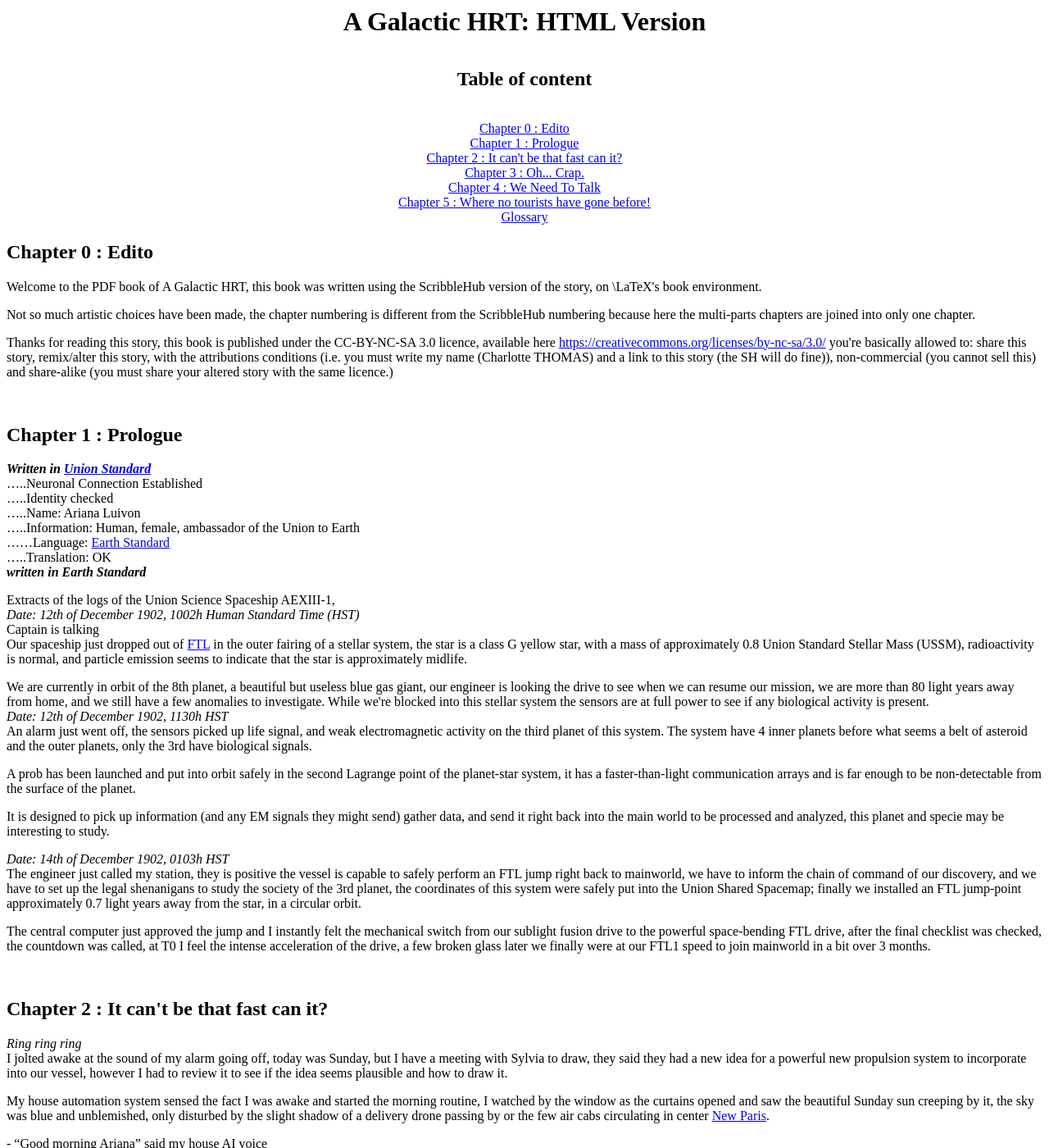
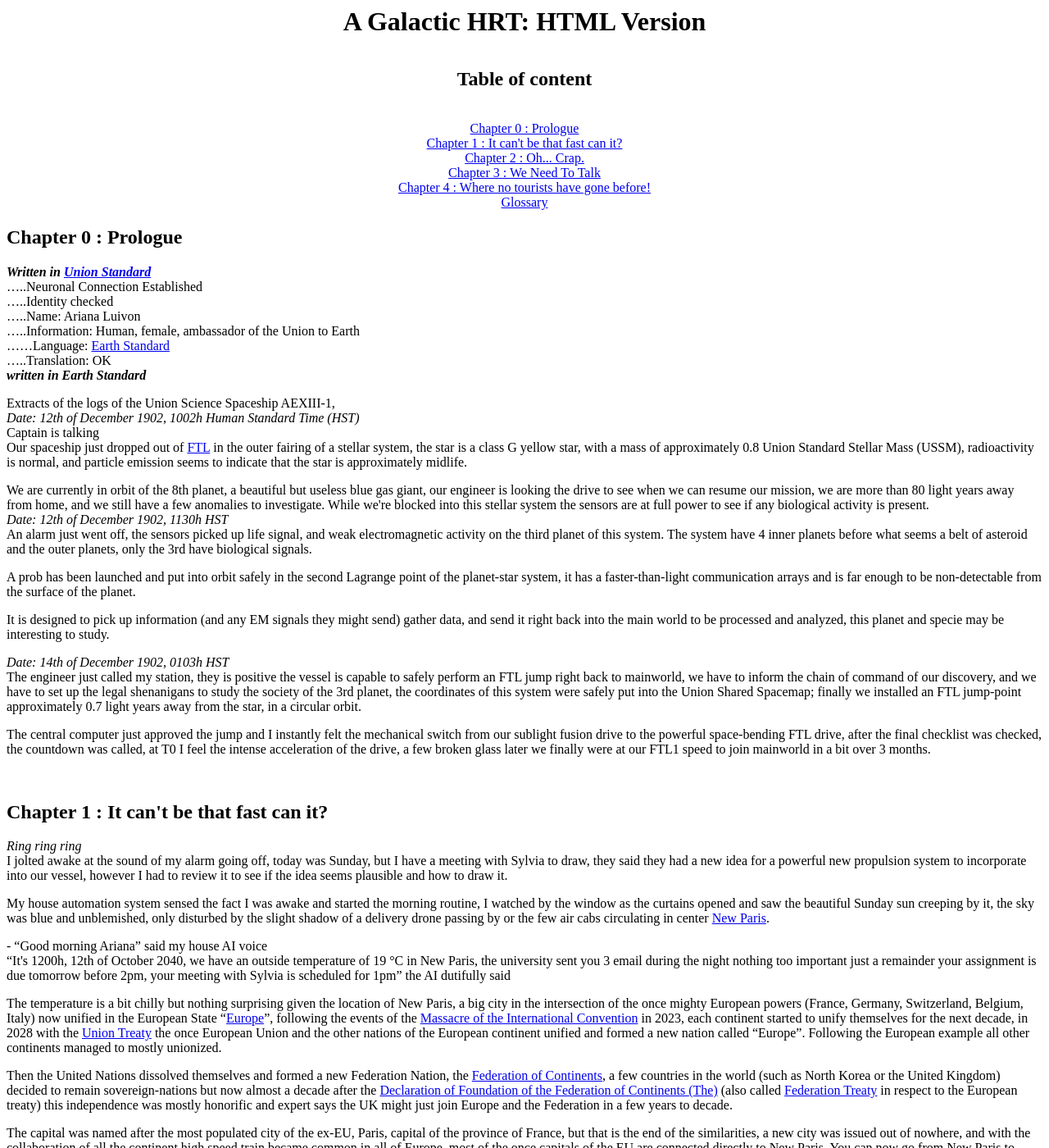
Before and after one commit to coco33920/agh-public, a Jekyll site: the page web/agh/index.html, which Jekyll copies as it is, in a window 1280 px wide and 1400 px high. Shown: the whole window at 82% size. Built offline with Jekyll 4.4.1, drawn with Linux system fonts in a browser that asks for light colours; some of the changed text lies outside the part shown.

Commit message:
add --start-chapter to avoid edito

```diff
--- a/web/agh/index.html
+++ b/web/agh/index.html
@@ -9,28 +9,13 @@
 
 <div id="tableofcontent" class="center"><br/>
 	<h2>Table of content</h2><br/>
-	<a href="#chap0">Chapter 0 : Edito</a><br/>
-	<a href="#chap1">Chapter 1 : Prologue</a><br/>
-	<a href="#chap2">Chapter 2 : It can't be that fast can it?</a><br/>
-	<a href="#chap3">Chapter 3 : Oh... Crap.</a><br/>
-	<a href="#chap4">Chapter 4 : We Need To Talk</a><br/>
-	<a href="#chap5">Chapter 5 : Where no tourists have gone before!</a><br/>
+	<a href="#chap0">Chapter 0 : Prologue</a><br/>
+	<a href="#chap1">Chapter 1 : It can't be that fast can it?</a><br/>
+	<a href="#chap2">Chapter 2 : Oh... Crap.</a><br/>
+	<a href="#chap3">Chapter 3 : We Need To Talk</a><br/>
+	<a href="#chap4">Chapter 4 : Where no tourists have gone before!</a><br/>
 	<a href="#glossary">Glossary</a><br/>
-</div><h2 id="chap0">Chapter 0 : Edito</h2>
-
-<div>
-	<p>
-	     Welcome to the PDF book of A Galactic HRT, this book was written using the ScribbleHub version of the story, on \LaTeX's book      environment.<br/>
-      </p>
-
-<p>
-	     Not so much artistic choices have been made, the chapter numbering is different from the ScribbleHub numbering      because here the multi-parts chapters are joined into only one chapter.     <br/>
-     </p>
-
-<p>
-	      Thanks for reading this story, this book is published under the CC-BY-NC-SA 3.0 licence, available here      <a href="https://creativecommons.org/licenses/by-nc-sa/3.0/"><span>https://creativecommons.org/licenses/by-nc-sa/3.0/</span></a>     you're basically allowed to: share this story, remix/alter this story, with the attributions conditions (i.e. you must      write my name (Charlotte THOMAS) and a link to this story (the SH will do fine)), non-commercial (you cannot      sell this) and share-alike (you must share your altered story with the same licence.)
-</div><br/>
-<h2 id="chap1">Chapter 1 : Prologue</h2>
+</div><h2 id="chap0">Chapter 0 : Prologue</h2>
 
 <div>
 	<p>
@@ -73,7 +58,7 @@
 <p>
 	  The central computer just approved the jump and I instantly felt the mechanical switch  from our sublight fusion drive to the powerful space-bending FTL drive,  after the final checklist was checked, the countdown was called, at T0 I feel the intense acceleration of the drive,  a few broken glass later we finally were at our FTL1 speed to join mainworld in a bit over 3 months.<br/>
 </div><br/>
-<h2 id="chap2">Chapter 2 : It can't be that fast can it?</h2>
+<h2 id="chap1">Chapter 1 : It can't be that fast can it?</h2>
 
 <div>
 	<p>
@@ -194,7 +179,7 @@
 <p>
 	  She stared at Sylvia, a slight weak grin on her face, and once again analyzed their beauty,  she was just shy of taking her pen to start drawing that, suddenly, she felt sick, Sylvia was not looking good too, and, a few seconds later, everything went black.
 </div><br/>
-<h2 id="chap3">Chapter 3 : Oh... Crap.</h2>
+<h2 id="chap2">Chapter 2 : Oh... Crap.</h2>
 
 <div>
 	<p>
@@ -600,7 +585,7 @@
 <p>
 	  Just before Sylvia broke the hug, a thought came to Ariana, “There was only one bed…”.
 </div><br/>
-<h2 id="chap5">Chapter 5 : Where no tourists have gone before!</h2>
+<h2 id="chap4">Chapter 4 : Where no tourists have gone before!</h2>
 
 <div>
 	<p>
```
Also changed, not shown: other parts of web/agh/index.html (+1 -1 lines), 2 other files.
